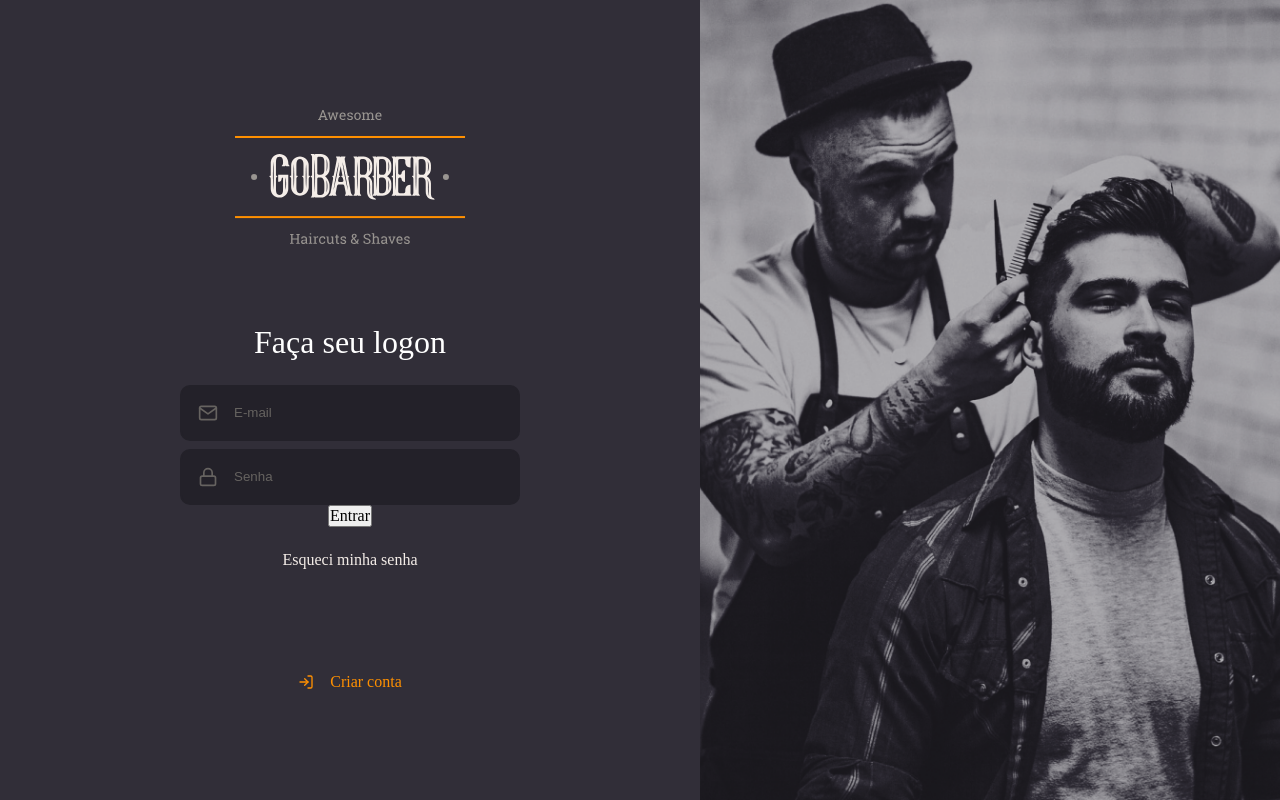
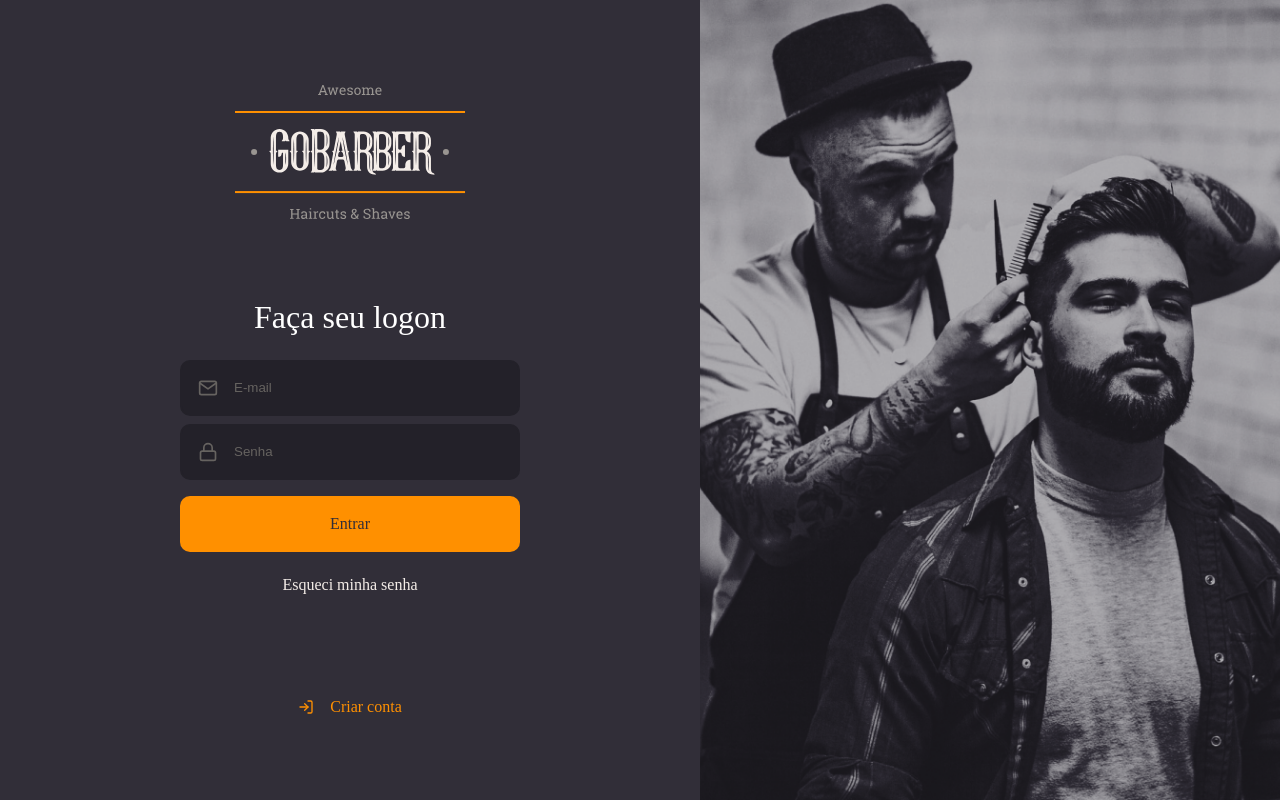
Before and after one commit to bessache/go-stack-bootcamp11-s3-front-end-gobarberweb, a React (Create React App) app: page / in a window 1280 px wide. Built offline with nearby package versions, Linux system fonts and the light colour scheme; the HTML template or start-up script is replaced by a standard one.

Commit message:
commit complemento aula isolando componets

```diff
--- a/src/components/Button/styles.ts
+++ b/src/components/Button/styles.ts
@@ -2,7 +2,6 @@ import styled from 'styled-components';
 import { shade } from 'polished';
 
 export const Container = styled.button`
-  button {
   background: #ff9000;
   height: 56px;
   border-radius: 10px;
@@ -16,5 +15,4 @@ export const Container = styled.button`
   &:hover {
     background: ${shade(0.2, '#ff9000')};
   }
-  }
 `;
```
Lines whose indentation alone changed are shown as unchanged.
